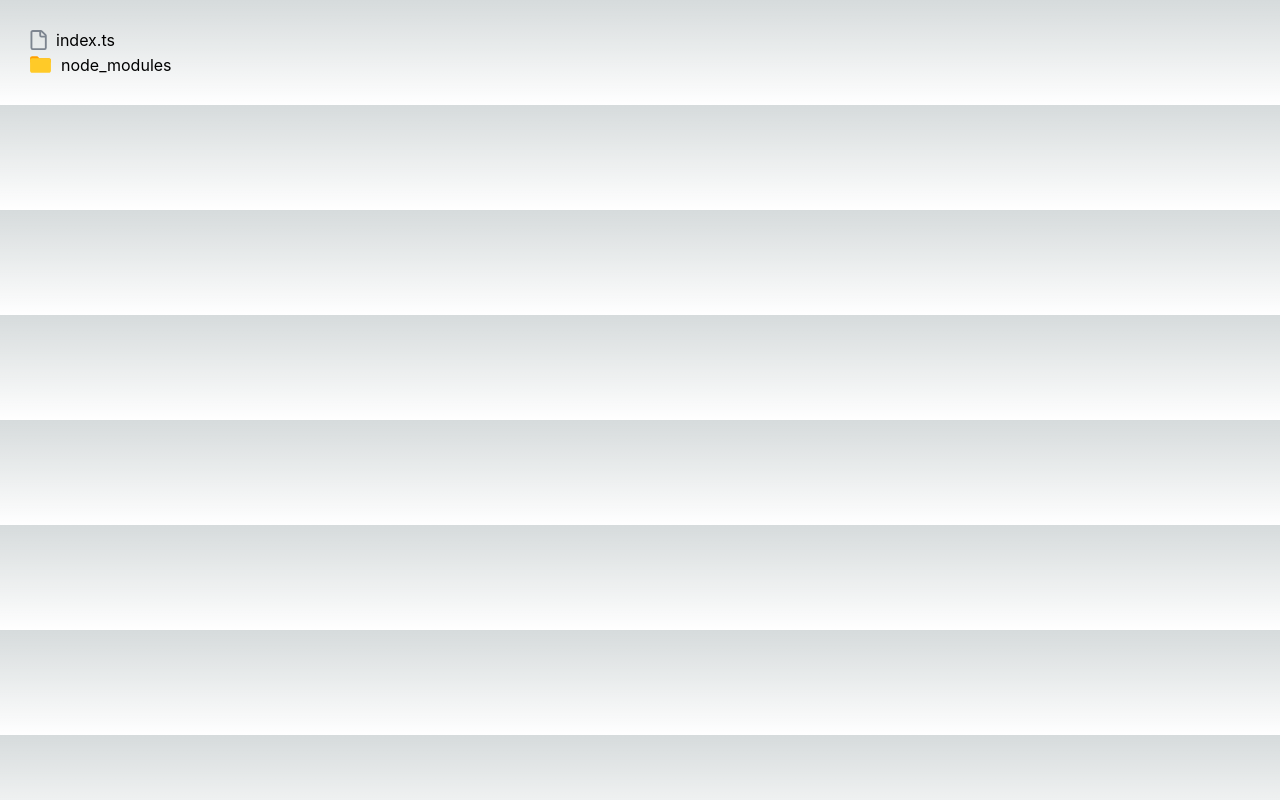
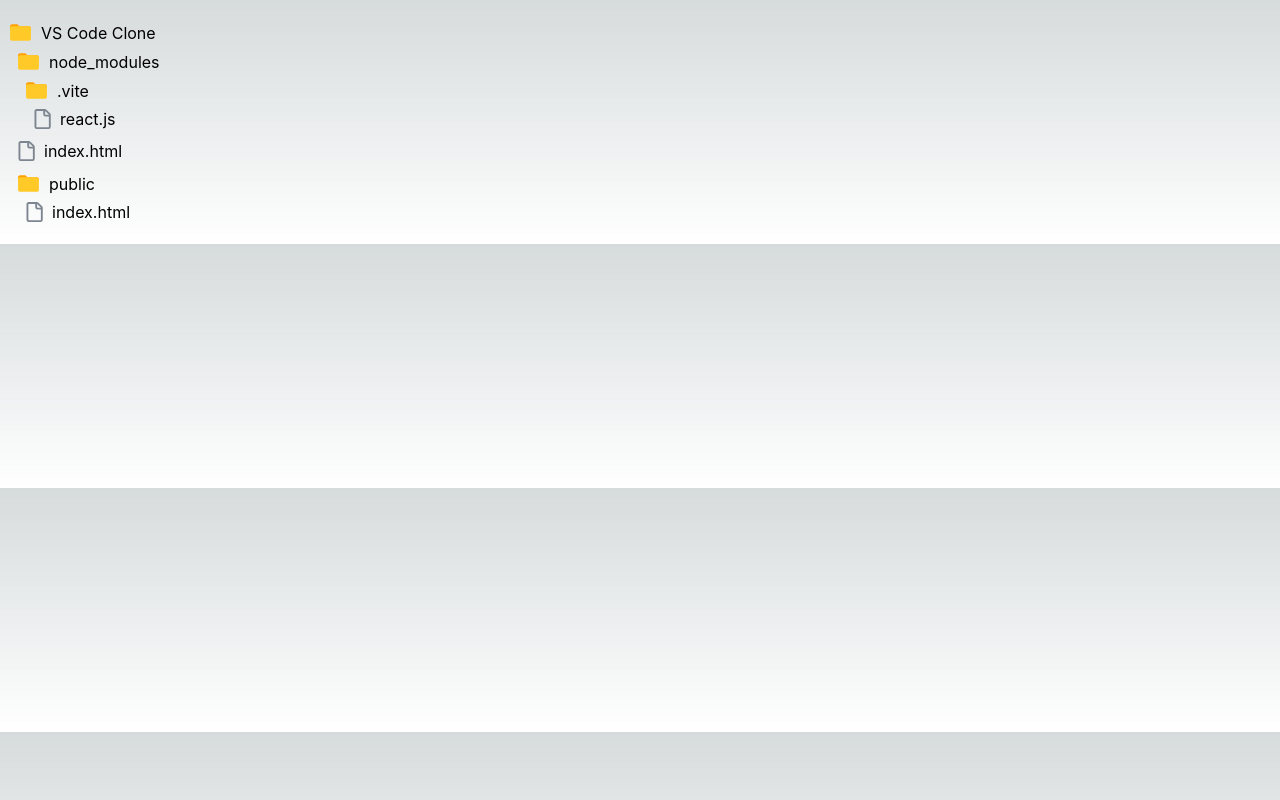
Before and after one commit to mmt20/vscode-clone-project, a React (Vite) app: page / in a window 1280 px wide. Built offline with nearby package versions, Linux system fonts and the light colour scheme.

Commit message:
feat: Implement RecursiveComponent for file tree rendering

```diff
--- a/src/App.tsx
+++ b/src/App.tsx
@@ -1,11 +1,10 @@
-import FileComponent from "./components/FileComponent";
-import FolderComponent from "./components/FolderComponent";
+import RecursiveComponent from "./components/RecursiveComponent";
+import { fileTree } from "./data/fileTree";
 
 function App() {
   return (
-    <div className="m-7">
-      <FileComponent filename="index.ts" />
-      <FolderComponent foldername="node_modules" />
+    <div className="my-5">
+      <RecursiveComponent fileTree={fileTree} />
     </div>
   );
 }
--- a/src/components/FileComponent.tsx
+++ /dev/null
@@ -1,18 +0,0 @@
-import FileIcon from "./SVG/File";
-
-interface IProps {
-  filename: string;
-}
-
-const FileComponent = ({ filename }: IProps) => {
-  return (
-    <div className=" flex items-center ">
-      <span className="mr-2">
-        <FileIcon />
-      </span>
-      <span>{filename}</span>
-    </div>
-  );
-};
-
-export default FileComponent;
--- a/src/components/FolderComponent.tsx
+++ /dev/null
@@ -1,18 +0,0 @@
-import FolderIcon from "./SVG/Folder";
-
-interface IProps {
-  foldername: string;
-}
-
-const FolderComponent = ({ foldername }: IProps) => {
-  return (
-    <div className=" flex items-center mb-2">
-      <span className="mr-2">
-        <FolderIcon />
-      </span>
-      <span>{foldername}</span>
-    </div>
-  );
-};
-
-export default FolderComponent;
--- /dev/null
+++ b/src/components/RecursiveComponent.tsx
@@ -0,0 +1,26 @@
+import { IFile } from "../interfaces";
+import FileIcon from "./SVG/File";
+import FolderIcon from "./SVG/Folder";
+
+interface IProps {
+  fileTree: IFile;
+}
+
+const RecursiveComponent = ({ fileTree }: IProps) => {
+  return (
+    <div className="mb-2 ml-2 ">
+      <div className="flex items-center mb-1">
+        <span className="mr-2">
+          {fileTree.isFolder ? <FolderIcon /> : <FileIcon />}
+        </span>
+        <span>{fileTree.name}</span>
+      </div>
+      {fileTree.children &&
+        fileTree.children.map((file, idx) => (
+          <RecursiveComponent fileTree={file} key={idx} />
+        ))}
+    </div>
+  );
+};
+
+export default RecursiveComponent;
--- a/src/components/SVG/File.tsx
+++ b/src/components/SVG/File.tsx
@@ -1,4 +1,4 @@
-const FileIcon = () => {
+function FileIcon() {
   return (
     <svg
       aria-hidden="true"
@@ -12,6 +12,6 @@ const FileIcon = () => {
       <path d="M2 1.75C2 .784 2.784 0 3.75 0h6.586c.464 0 .909.184 1.237.513l2.914 2.914c.329.328.513.773.513 1.237v9.586A1.75 1.75 0 0 1 13.25 16h-9.5A1.75 1.75 0 0 1 2 14.25Zm1.75-.25a.25.25 0 0 0-.25.25v12.5c0 .138.112.25.25.25h9.5a.25.25 0 0 0 .25-.25V6h-2.75A1.75 1.75 0 0 1 9 4.25V1.5Zm6.75.062V4.25c0 .138.112.25.25.25h2.688l-.011-.013-2.914-2.914-.013-.011Z"></path>
     </svg>
   );
-};
+}
 
 export default FileIcon;
--- /dev/null
+++ b/src/data/fileTree.tsx
@@ -0,0 +1,25 @@
+import { IFile } from "../interfaces";
+
+export const fileTree: IFile = {
+  name: "VS Code Clone",
+  isFolder: true,
+  children: [
+    {
+      name: "node_modules",
+      isFolder: true,
+      children: [
+        {
+          name: ".vite",
+          isFolder: true,
+          children: [{ name: "react.js", isFolder: false }],
+        },
+      ],
+    },
+    { name: "index.html", isFolder: false },
+    {
+      name: "public",
+      isFolder: true,
+      children: [{ name: "index.html", isFolder: false }],
+    },
+  ],
+};
--- /dev/null
+++ b/src/interfaces/index.ts
@@ -0,0 +1,6 @@
+export interface IFile {
+  name: string;
+  isFolder: boolean;
+  children?: IFile[];
+  content?: string;
+}
```
